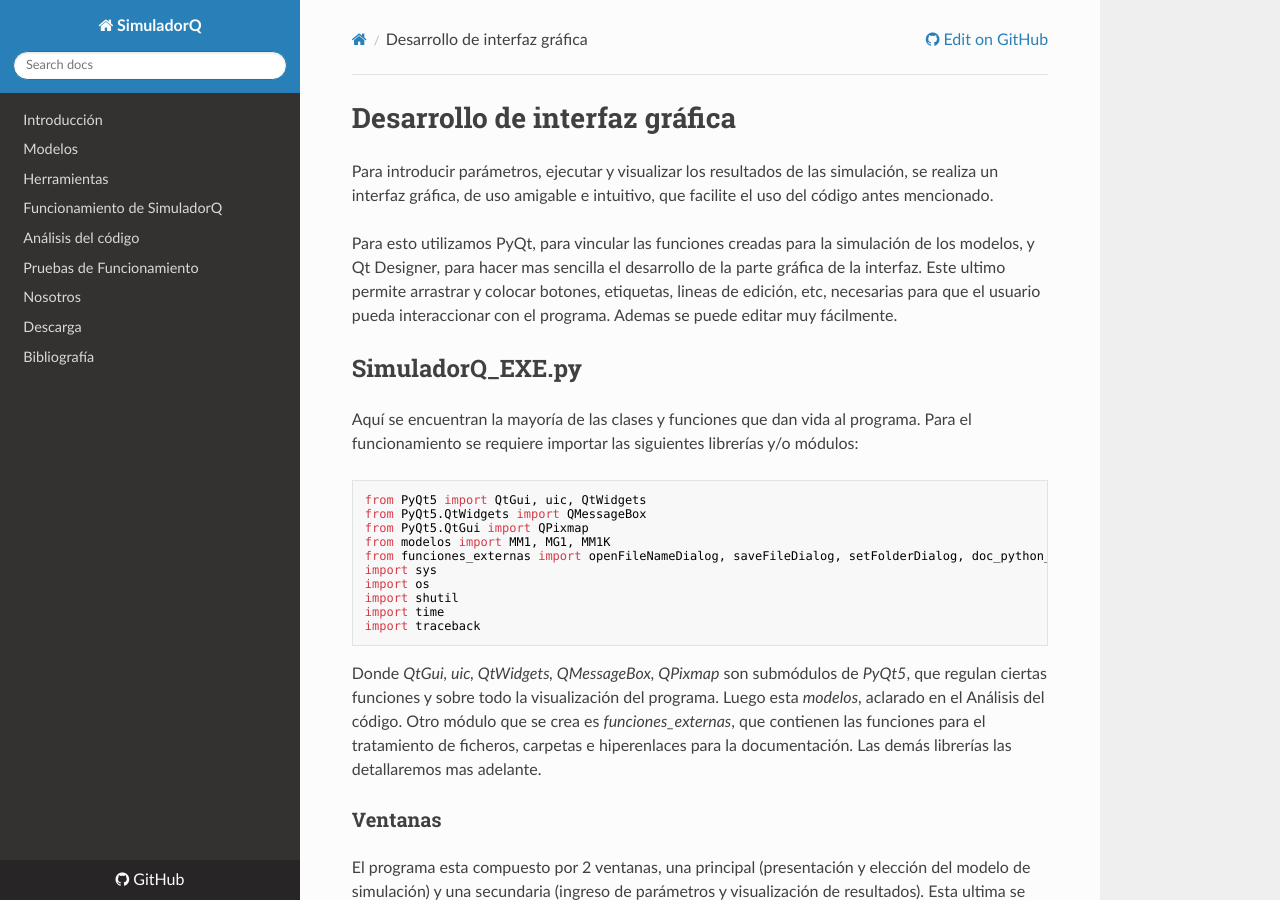
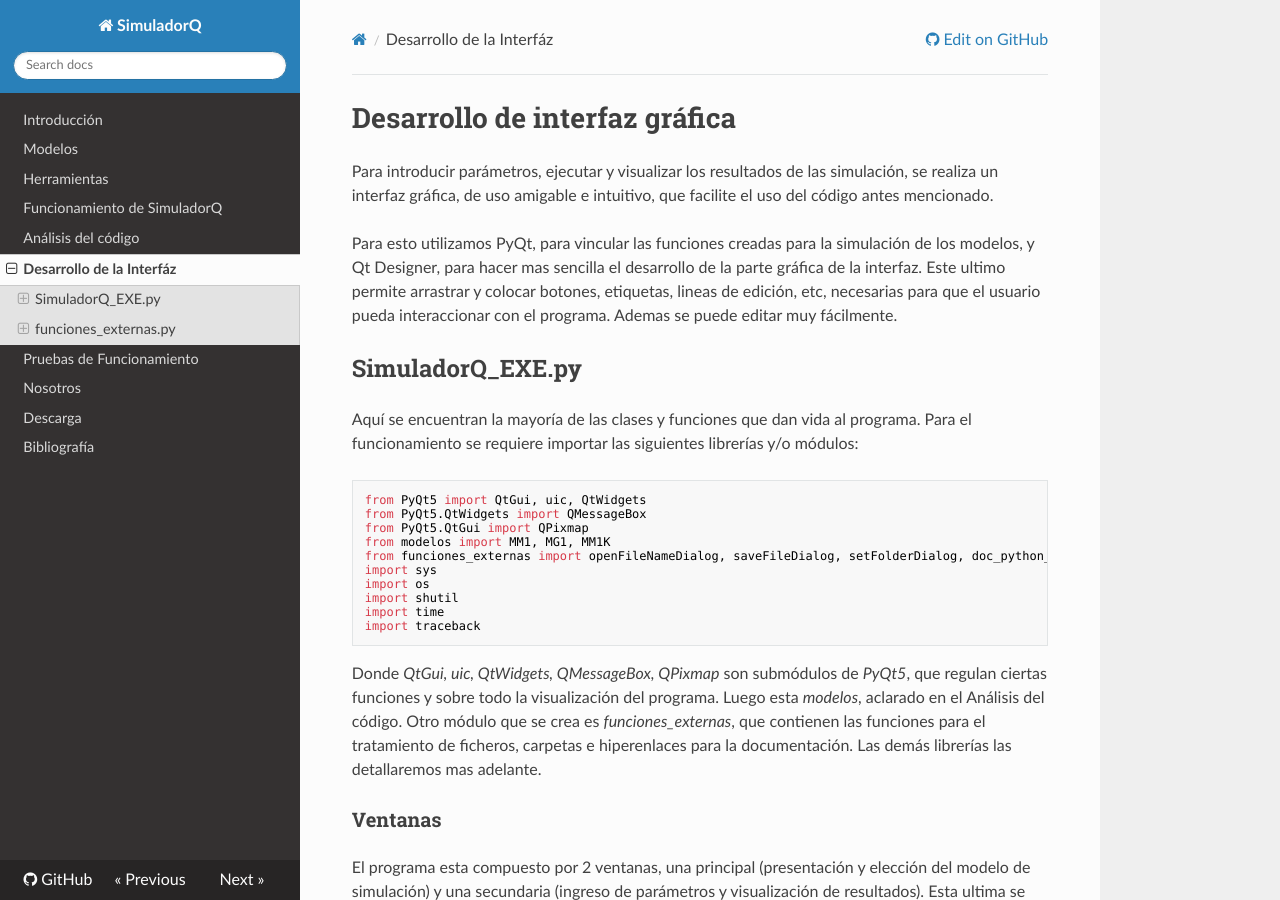
Before and after one commit to m-ibarra-arg/trafico, an MkDocs documentation site: the page built from docs/DesarrolloDeLaInterfaz.md, in a window 1280 px wide and 900 px high. Built offline with MkDocs 1.6.1, drawn with Linux system fonts in a browser that asks for light colours; nearby versions of some CDN libraries; old or Windows-style settings are respelled for this version of MkDocs.

Commit message:
Update mkdocs.yml

```diff
--- a/mkdocs.yml
+++ b/mkdocs.yml
@@ -5,6 +5,7 @@ pages:
  - Herramientas: Herramientas.md
  - Funcionamiento de SimuladorQ: FuncionamientodeSimuladorQ.md
  - Análisis del código: Análisisdelcódigo.md
+ - Desarrollo de la Interfáz: DesarrolloDeLaInterfaz.md
  - Pruebas de Funcionamiento: PruebasdeFuncionamiento.md
  - Nosotros: Nosotros.md
  - Descarga: Descarga.md
```
